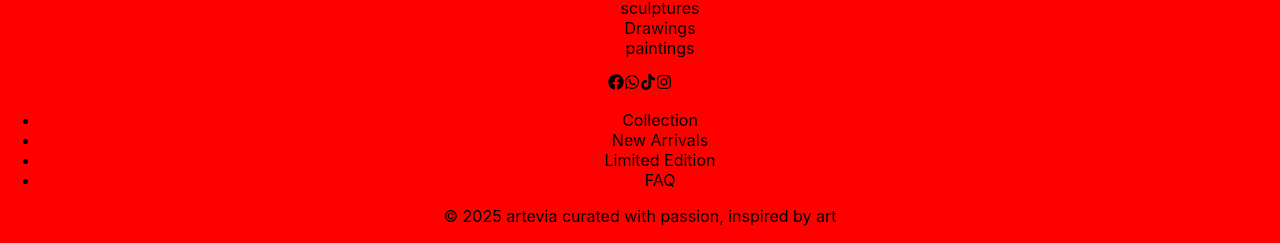
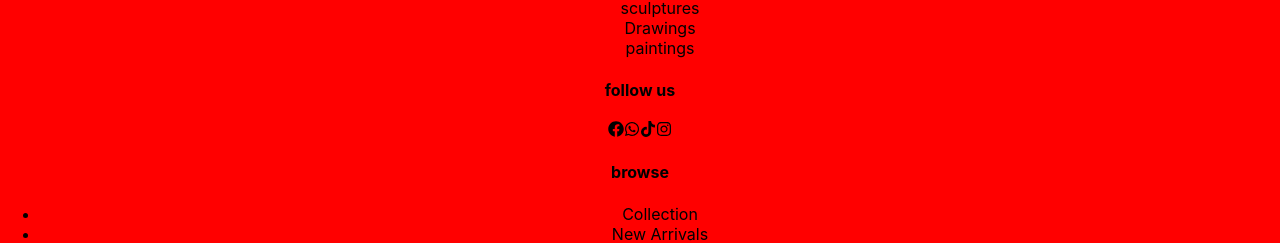
Before and after one commit to Kris-Ekiteles/artevia, a React (Create React App) app: page / in a window 1280 px wide. Shown: the part 708-951 px from the top of the page. Built offline with nearby package versions, Linux system fonts and the light colour scheme.

Commit message:
center content

```diff
--- a/src/components/Footer.js
+++ b/src/components/Footer.js
@@ -24,12 +24,14 @@ const Footer = () => {
       </div>
       {/* will not be desplayed on screen sizes under 600px but like a ribon */}
       <div className="social-media">
+        <h4>follow us</h4>
         <FaFacebook />
         <FaWhatsapp />
         <FaTiktok />
         <FaInstagram />
       </div>
       <div className="shop">
+        <h4>browse</h4>
         <ul>
           <li>Collection</li>
           <li>New Arrivals</li>
```
